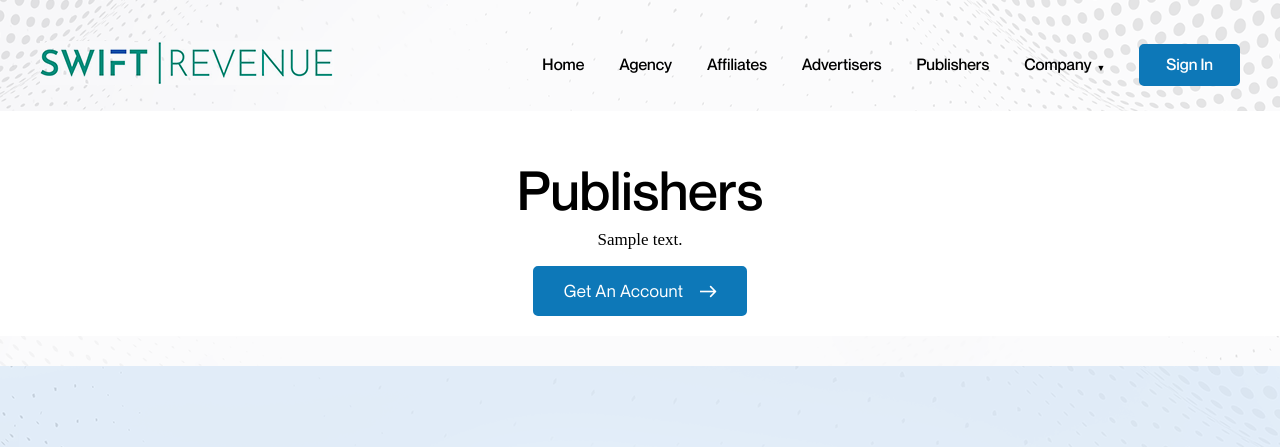
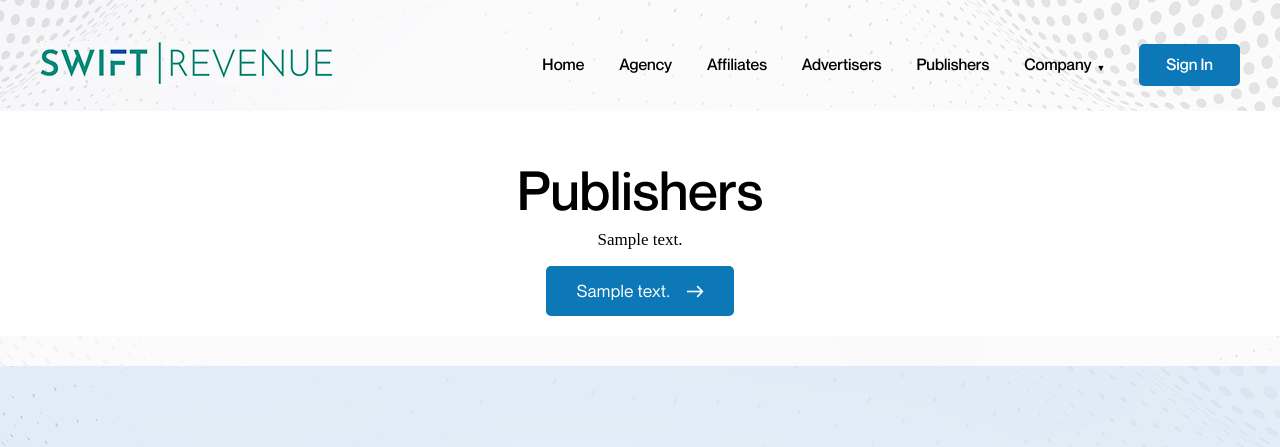
Before and after one commit to Jazz365/djangoproject, a Django app: template base/templates/publishers.html in a window 1280 px wide. Shown: the top 447 px of the page. Run offline with Django 4.2, Linux system fonts and the light colour scheme; the template is opened without the code that fills it: most values are stand-ins (such as "Sample title", 1, 10 or a date in 2020); grey boxes marked "Sample" are stand-in pictures; some libraries are stand-ins or nearby versions; some web fonts are replaced.

Commit message:
Update publishers.html

```diff
--- a/base/templates/publishers.html
+++ b/base/templates/publishers.html
@@ -10,7 +10,7 @@
     <div class="padding12LR">
 <h1>Publishers</h1>
 <p>{{p.publisher_text}}</p>
-<a href="" class="link">Get An Account</a>
+<a href="{{i.publisher_button_url}}" class="link">{{i.publisher_button_text}}</a>
 </div>
 
 {% endblock %}
```
